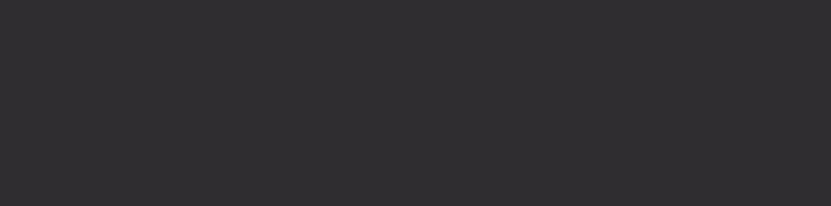
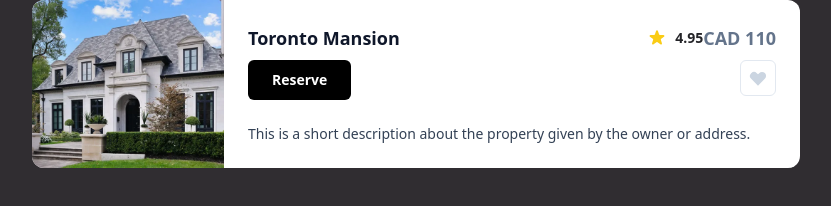
Before and after one commit to Affixrevy/Restify_Project, a website: page src/property_page/property_user.html in a window 1280 px wide. Shown: the whole page, without its empty margins (224-1055 px from the left). Drawn offline with Linux system fonts and the light colour scheme.

Commit message:
added a few things for property page

```diff
--- a/src/property_page/property_user.html
+++ b/src/property_page/property_user.html
@@ -8,6 +8,44 @@
     <link rel="stylesheet" href="../../dist/output.css">
 </head>
 <body class="bg-BACKGROUND_COLOR_1">
+    <main class="flex items-center justify-center w-full BACKGROUND_COLOR_2">
+        <div class="flex font-sans bg-white rounded-xl w-3/5">
+            <div class="flex-none w-48 relative">
+              <img src="../../assets/img/property.png" alt="" class="absolute inset-0 w-full h-full object-cover rounded-l-xl" loading="lazy" />
+            </div>
+            <form class="flex-auto p-6">
+              <div class="flex flex-wrap">
+                <h1 class="flex-auto text-lg font-semibold text-slate-900">
+                  Toronto Mansion
+                </h1>
+                <div class="flex items-center">
+                    <svg aria-hidden="true" class="w-5 h-5 text-yellow-400" fill="currentColor" viewBox="0 0 20 20" xmlns="http://www.w3.org/2000/svg"><title>Rating star</title><path d="M9.049 2.927c.3-.921 1.603-.921 1.902 0l1.07 3.292a1 1 0 00.95.69h3.462c.969 0 1.371 1.24.588 1.81l-2.8 2.034a1 1 0 00-.364 1.118l1.07 3.292c.3.921-.755 1.688-1.54 1.118l-2.8-2.034a1 1 0 00-1.175 0l-2.8 2.034c-.784.57-1.838-.197-1.539-1.118l1.07-3.292a1 1 0 00-.364-1.118L2.98 8.72c-.783-.57-.38-1.81.588-1.81h3.461a1 1 0 00.951-.69l1.07-3.292z"></path></svg>
+                    <p class="ml-2 text-sm font-bold text-TEXT_FIELD_COLOR">4.95</p>
+                </div>
+                <div class="text-lg font-semibold text-slate-500">
+                  CAD 110
+                </div>
+                <div class="w-full flex-none text-sm font-medium text-slate-700 mt-2">
 
+                </div>
+              </div>
+              <div class="flex space-x-4 mb-6 text-sm font-medium">
+                <div class="flex-auto flex space-x-4">
+                  <button class="h-10 px-6 font-semibold rounded-md bg-black text-white" type="submit">
+                    Reserve
+                  </button>
+                </div>
+                <button class="flex-none flex items-center justify-center w-9 h-9 rounded-md text-slate-300 border border-slate-200" type="button" aria-label="Like">
+                  <svg width="20" height="20" fill="currentColor" aria-hidden="true">
+                    <path fill-rule="evenodd" clip-rule="evenodd" d="M3.172 5.172a4 4 0 015.656 0L10 6.343l1.172-1.171a4 4 0 115.656 5.656L10 17.657l-6.828-6.829a4 4 0 010-5.656z" />
+                  </svg>
+                </button>
+              </div>
+              <p class="text-sm text-slate-700">
+                This is a short description about the property given by the owner or address.
+              </p>
+            </form>
+        </div>
+    </main>
 </body>
 </html>
```
Also changed, not shown: assets/img/property.png (added), dist/output.css.
